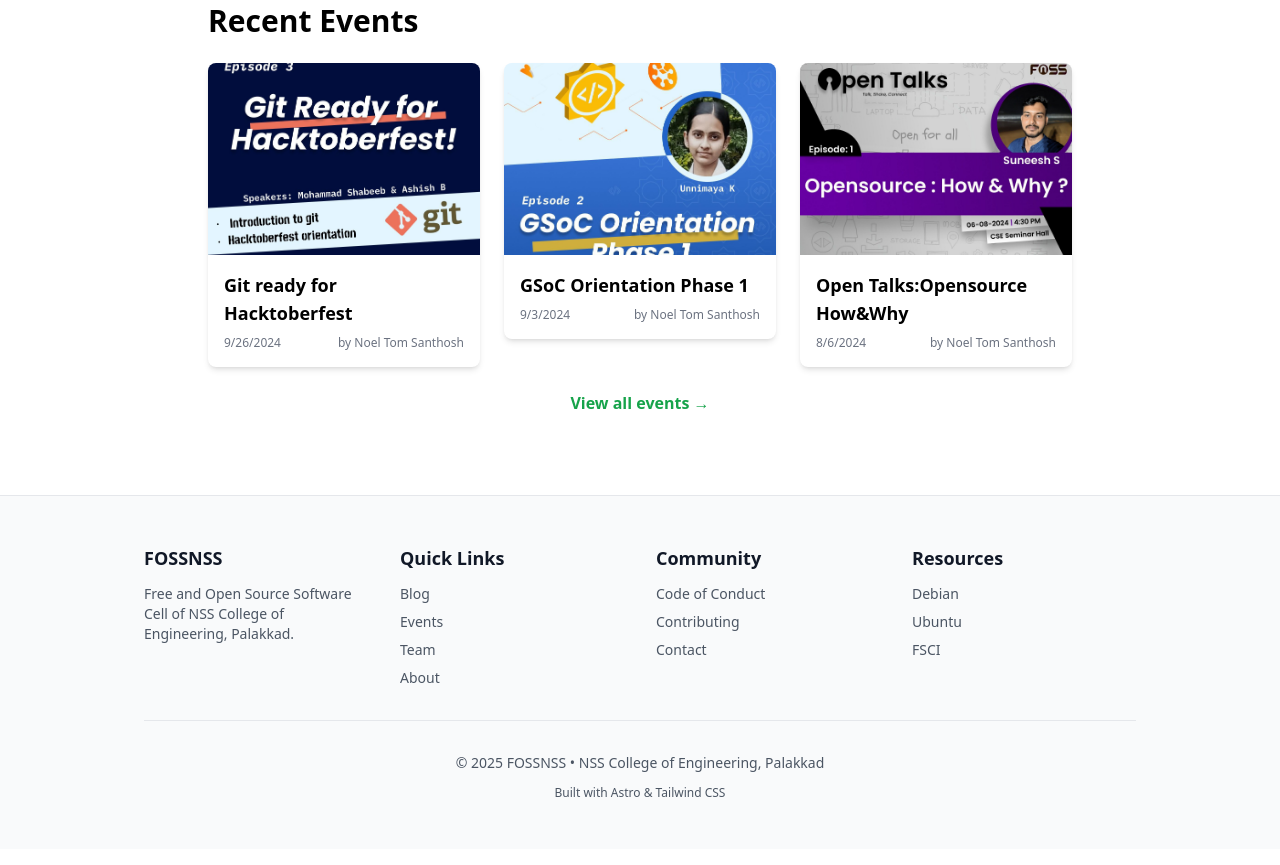
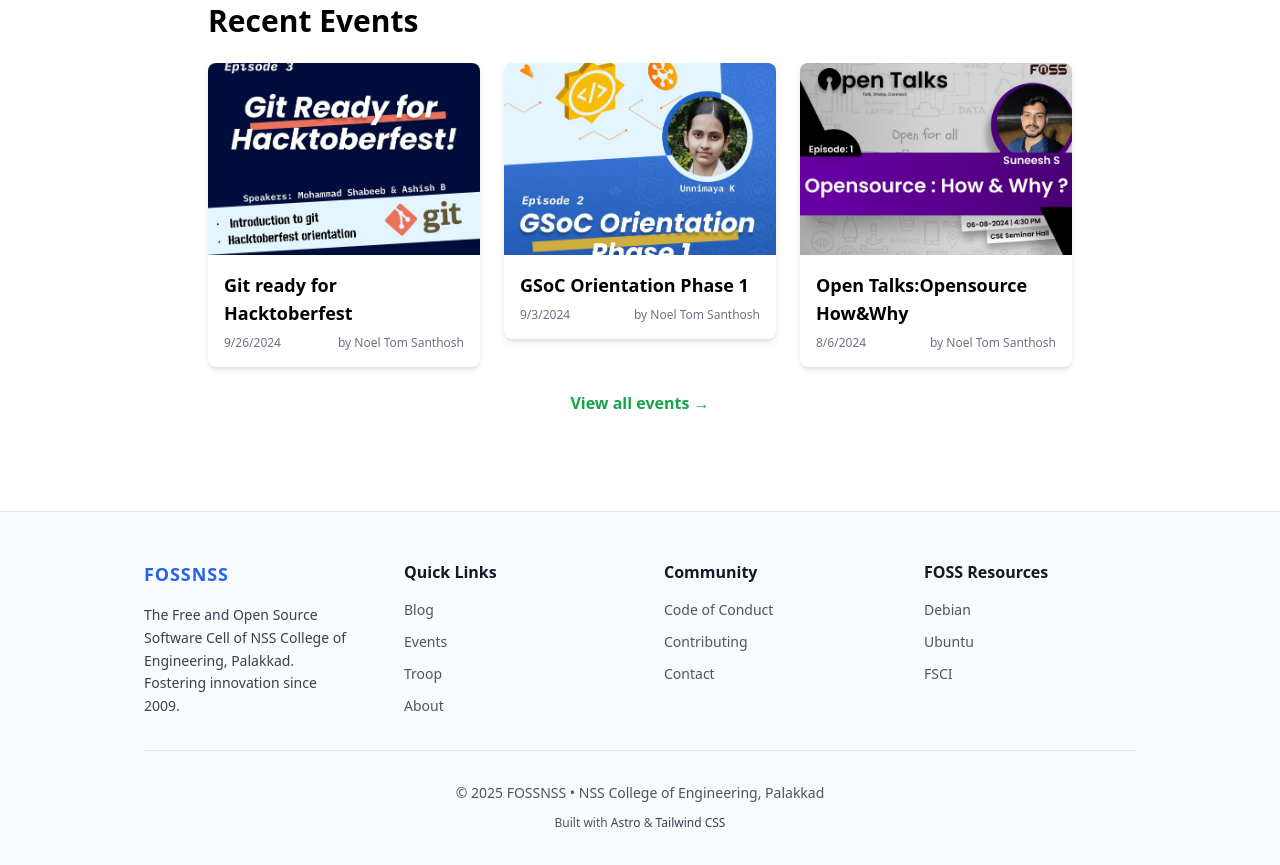
Before and after one commit to jithurx/fossnss-website, an Astro site: page / in a window 1280 px wide. Shown: the part 1020-1885 px from the top of the page. Built offline with nearby package versions, Linux system fonts and the light colour scheme; Astro itself is replaced by a stand-in of ours.

Commit message:
fixed footer

```diff
--- a/astro.config.mjs
+++ b/astro.config.mjs
@@ -5,7 +5,7 @@
 import react from '@astrojs/react';
 import { visit } from 'unist-util-visit';
 
-// *** CRITICAL FIX: This MUST match your GitHub repository name
+// *** CRITICAL FIX: Changed from 'fossnssc' to 'fossnss-website'
 const projectPath = 'fossnss-website';
 // NOTE: Replace <YOUR_GITHUB_USERNAME> with your actual GitHub username
 const githubUsername = 'jithurx';
--- a/src/components/Footer.astro
+++ b/src/components/Footer.astro
@@ -1,60 +1,72 @@
 ---
-import { getPageUrl } from '../utils/imageUrl'; // Keeping the import just in case it's used elsewhere
+import { getPageUrl } from '../utils/imageUrl';
 
 const year = new Date().getFullYear();
 ---
-<footer class="border-t border-gray-200 dark:border-gray-700 mt-16 bg-gray-50 dark:bg-gray-800">
+<footer class="border-t border-gray-200 dark:border-gray-700 mt-20 bg-gray-50 dark:bg-gray-900/50 backdrop-blur-sm">
   <div class="container mx-auto px-4 py-12 max-w-5xl">
-    <div class="grid grid-cols-1 md:grid-cols-4 gap-8 mb-8">
-      <div>
-        <h3 class="font-bold text-lg mb-3 text-gray-900 dark:text-white">FOSSNSS</h3>
-        <p class="text-sm text-gray-600 dark:text-gray-400">
-          Free and Open Source Software Cell of NSS College of Engineering, Palakkad.
+    <div class="grid grid-cols-2 md:grid-cols-4 gap-12 mb-8">
+
+      {/* 1. About Section */}
+      <div class="col-span-2 md:col-span-1">
+        <h3 class="font-extrabold text-lg mb-4 text-blue-600 dark:text-blue-400 tracking-wider">
+          FOSSNSS
+        </h3>
+        <p class="text-sm text-gray-700 dark:text-gray-400 leading-relaxed">
+          The Free and Open Source Software Cell of NSS College of Engineering, Palakkad. Fostering innovation since 2009.
         </p>
       </div>
 
+      {/* 2. Quick Links */}
       <div>
-        <h3 class="font-bold text-lg mb-3 text-gray-900 dark:text-white">Quick Links</h3>
-        <ul class="space-y-2 text-sm">
-          {/* FIX: Explicitly added the '/fossnssc' base path to internal links */}
-          <li><a href="/fossnssc/blog" class="text-gray-600 dark:text-gray-400 hover:text-blue-600 dark:hover:text-blue-400 transition">Blog</a></li>
-          <li><a href="/fossnssc/events" class="text-gray-600 dark:text-gray-400 hover:text-blue-600 dark:hover:text-blue-400 transition">Events</a></li>
-          <li><a href="/fossnssc/troop" class="text-gray-600 dark:text-gray-400 hover:text-blue-600 dark:hover:text-blue-400 transition">Team</a></li>
-
-          <li><a href="/fossnssc/about" class="text-gray-600 dark:text-gray-400 hover:text-blue-600 dark:hover:text-blue-400 transition">About</a></li>
+        <h3 class="font-bold text-base mb-4 text-gray-900 dark:text-gray-200">
+          Quick Links
+        </h3>
+        <ul class="space-y-3 text-sm">
+          <li><a href={getPageUrl('/blog')} class="text-gray-600 dark:text-gray-400 hover:text-blue-600 dark:hover:text-blue-400 transition duration-150">Blog</a></li>
+          <li><a href={getPageUrl('/events')} class="text-gray-600 dark:text-gray-400 hover:text-blue-600 dark:hover:text-blue-400 transition duration-150">Events</a></li>
+          <li><a href={getPageUrl('/troop')} class="text-gray-600 dark:text-gray-400 hover:text-blue-600 dark:hover:text-blue-400 transition duration-150">Troop</a></li>
+          <li><a href={getPageUrl('/about')} class="text-gray-600 dark:text-gray-400 hover:text-blue-600 dark:hover:text-blue-400 transition duration-150">About</a></li>
         </ul>
       </div>
 
+      {/* 3. Community */}
       <div>
-        <h3 class="font-bold text-lg mb-3 text-gray-900 dark:text-white">Community</h3>
-        <ul class="space-y-2 text-sm">
-          {/* FIX: Explicitly added the '/fossnssc' base path to internal links */}
-          <li><a href="/fossnssc/code-of-conduct" class="text-gray-600 dark:text-gray-400 hover:text-blue-600 dark:hover:text-blue-400 transition">Code of Conduct</a></li>
-
-          <li><a href="#" class="text-gray-600 dark:text-gray-400 hover:text-blue-600 dark:hover:text-blue-400 transition">Contributing</a></li>
-          <li><a href="#" class="text-gray-600 dark:text-gray-400 hover:text-blue-600 dark:hover:text-blue-400 transition">Contact</a></li>
+        <h3 class="font-bold text-base mb-4 text-gray-900 dark:text-gray-200">
+          Community
+        </h3>
+        <ul class="space-y-3 text-sm">
+          <li><a href={getPageUrl('/code-of-conduct')} class="text-gray-600 dark:text-gray-400 hover:text-blue-600 dark:hover:text-blue-400 transition duration-150">Code of Conduct</a></li>
+          <li><a href="#" class="text-gray-600 dark:text-gray-400 hover:text-blue-600 dark:hover:text-blue-400 transition duration-150">Contributing</a></li>
+          <li><a href="#" class="text-gray-600 dark:text-gray-400 hover:text-blue-600 dark:hover:text-blue-400 transition duration-150">Contact</a></li>
         </ul>
       </div>
 
+      {/* 4. Resources */}
       <div>
-        <h3 class="font-bold text-lg mb-3 text-gray-900 dark:text-white">Resources</h3>
-        <ul class="space-y-2 text-sm">
-          <li><a href="https://www.debian.org" target="_blank" rel="noopener noreferrer" class="text-gray-600 dark:text-gray-400 hover:text-blue-600 dark:hover:text-blue-400 transition">Debian</a></li>
-
-          <li><a href="https://www.ubuntu.com" target="_blank" rel="noopener noreferrer" class="text-gray-600 dark:text-gray-400 hover:text-blue-600 dark:hover:text-blue-400 transition">Ubuntu</a></li>
-          <li><a href="https://fsci.org.in" target="_blank" rel="noopener noreferrer" class="text-gray-600 dark:text-gray-400 hover:text-blue-600 dark:hover:text-blue-400 transition">FSCI</a></li>
+        <h3 class="font-bold text-base mb-4 text-gray-900 dark:text-gray-200">
+          FOSS Resources
+        </h3>
+        <ul class="space-y-3 text-sm">
+          <li><a href="https://www.debian.org" target="_blank" rel="noopener noreferrer" class="text-gray-600 dark:text-gray-400 hover:text-blue-600 dark:hover:text-blue-400 transition duration-150">Debian</a></li>
+          <li><a href="https://www.ubuntu.com" target="_blank" rel="noopener noreferrer" class="text-gray-600 dark:text-gray-400 hover:text-blue-600 dark:hover:text-blue-400 transition duration-150">Ubuntu</a></li>
+          <li><a href="https://fsci.org.in" target="_blank" rel="noopener noreferrer" class="text-gray-600 dark:text-gray-400 hover:text-blue-600 dark:hover:text-blue-400 transition duration-150">FSCI</a></li>
         </ul>
       </div>
+
     </div>
 
-    <div class="border-t border-gray-200 dark:border-gray-700 pt-8">
+    {/* Copyright and Build Info Separator */}
+    <div class="border-t border-gray-200 dark:border-gray-700/50 pt-8 mt-4">
       <div class="text-center text-gray-600 dark:text-gray-400">
         <p class="text-sm">&copy;
-{year} FOSSNSS • NSS College of Engineering, Palakkad</p>
+          {year} FOSSNSS • NSS College of Engineering, Palakkad
+        </p>
         <p class="text-xs mt-3">
-          Built with <a href="https://astro.build/" class="hover:text-blue-600 dark:hover:text-blue-400 transition" target="_blank" rel="noopener noreferrer">Astro</a>
+          Built with
+          <a href="https://astro.build/" class="text-gray-700 dark:text-gray-300 hover:text-blue-600 dark:hover:text-blue-400 transition" target="_blank" rel="noopener noreferrer">Astro</a>
           &amp;
-          <a href="https://tailwindcss.com/" class="hover:text-blue-600 dark:hover:text-blue-400 transition" target="_blank" rel="noopener noreferrer">Tailwind CSS</a>
+          <a href="https://tailwindcss.com/" class="text-gray-700 dark:text-gray-300 hover:text-blue-600 dark:hover:text-blue-400 transition" target="_blank" rel="noopener noreferrer">Tailwind CSS</a>
         </p>
       </div>
     </div>
--- a/src/utils/imageUrl.ts
+++ b/src/utils/imageUrl.ts
@@ -3,7 +3,7 @@
  * Automatically prepends the base path when needed
  */
 
-// *** CRITICAL FIX: Update to the correct GitHub repository name
+// *** CRITICAL FIX: The BASE_PATH MUST match your GitHub repository name
 const BASE_PATH = '/fossnss-website';
 
 /**
```
